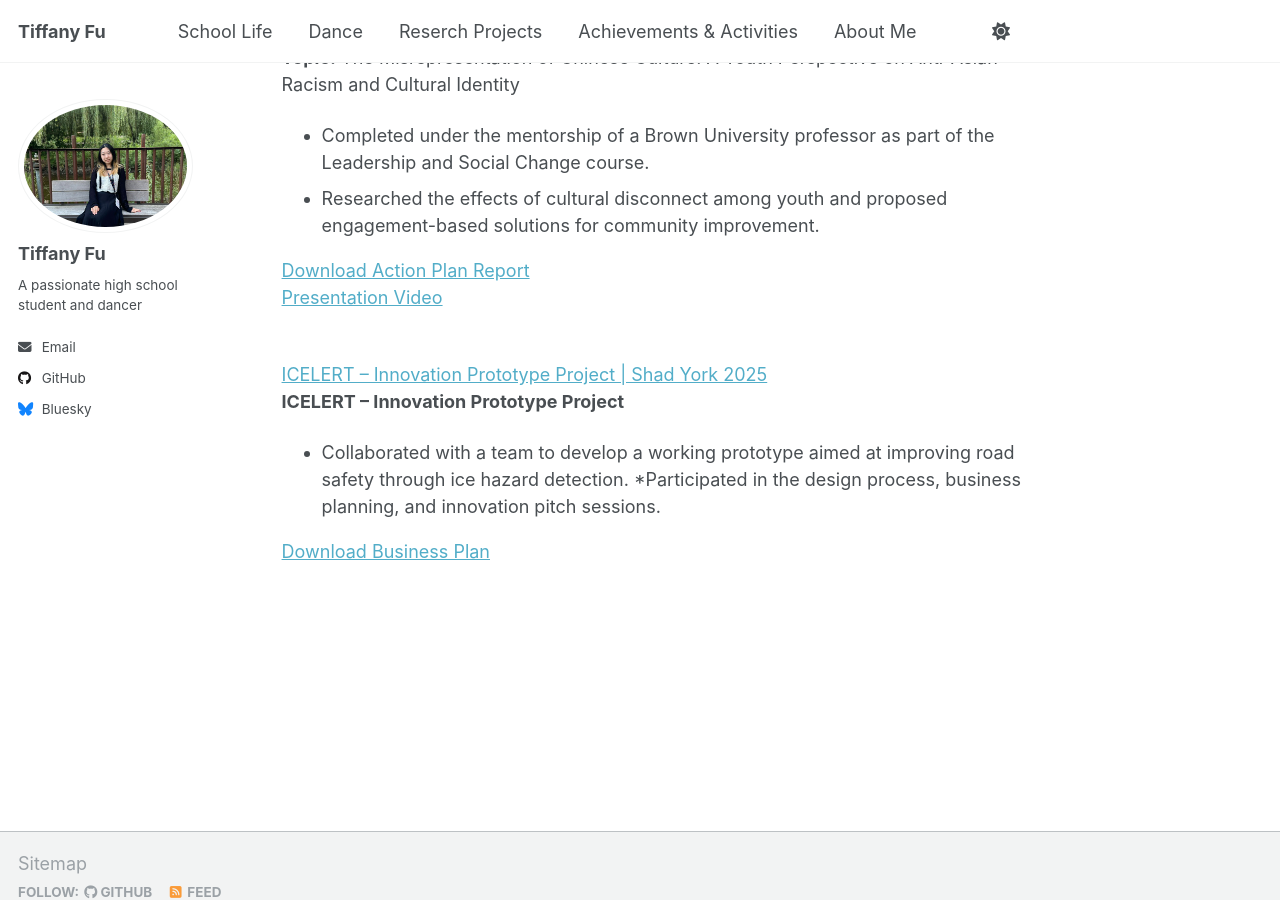
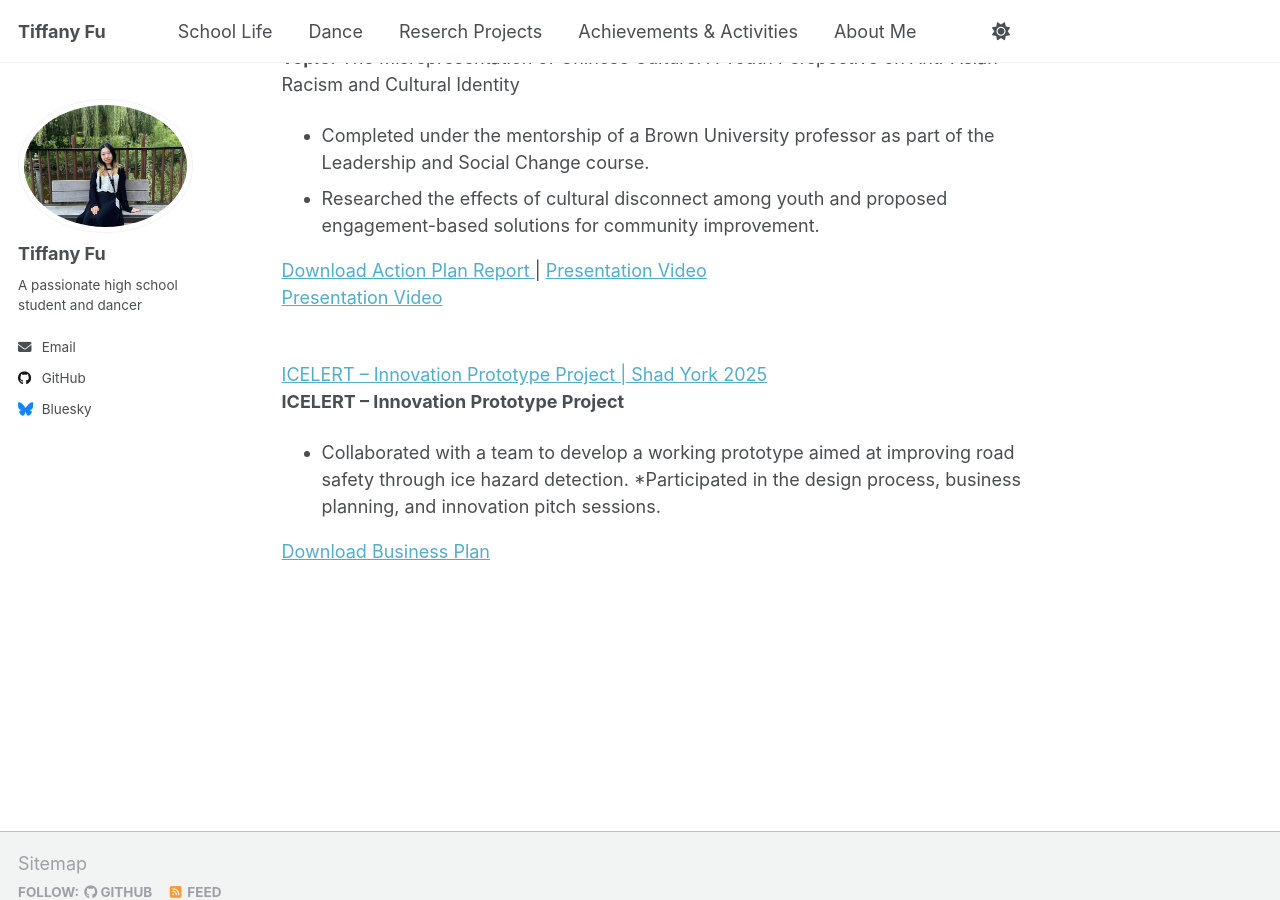
Before and after one commit to TiffanyJTFu/TiffanyFu, a Jekyll site: the page built from _pages/about.md, in a window 1280 px wide and 900 px high, scrolled down 2483 px. Built offline with Jekyll 4.4.1, drawn with Linux system fonts in a browser that asks for light colours; a script that is not in the unit is left out.

Commit message:
Update about.md

```diff
--- a/_pages/about.md
+++ b/_pages/about.md
@@ -44,7 +44,8 @@ Her academic interests span **political science**, **psychology**, **economics**
 * Completed under the mentorship of a Brown University professor as part of the Leadership and Social Change course.
 * Researched the effects of cultural disconnect among youth and proposed engagement-based solutions for community improvement.
 
-<a href="https://tiffanyjtfu.github.io/TiffanyFu/files/Step 8B_ Action plan Final Report - Tiffany Fu.pdf" target="_blank" rel="noopener noreferrer">Download Action Plan Report</a>
+<a href="https://tiffanyjtfu.github.io/TiffanyFu/files/Step 8B_ Action plan Final Report - Tiffany Fu.pdf" target="_blank" rel="noopener noreferrer">Download Action Plan Report
+</a> | <a href="https://tiffanyjtfu.github.io/TiffanyFu/files/Action plan Presentation.mp4" target="_blank" rel="noopener noreferrer">Presentation Video</a>
 <br><a href="https://tiffanyjtfu.github.io/TiffanyFu/files/Action plan Presentation.mp4" target="_blank" rel="noopener noreferrer">Presentation Video</a>
 
 <br><a href="https://tiffanyjtfu.github.io/TiffanyFu/teaching/SocialScienceResearchProject" target='_blank'>ICELERT – Innovation Prototype Project | Shad York 2025</a>
```
